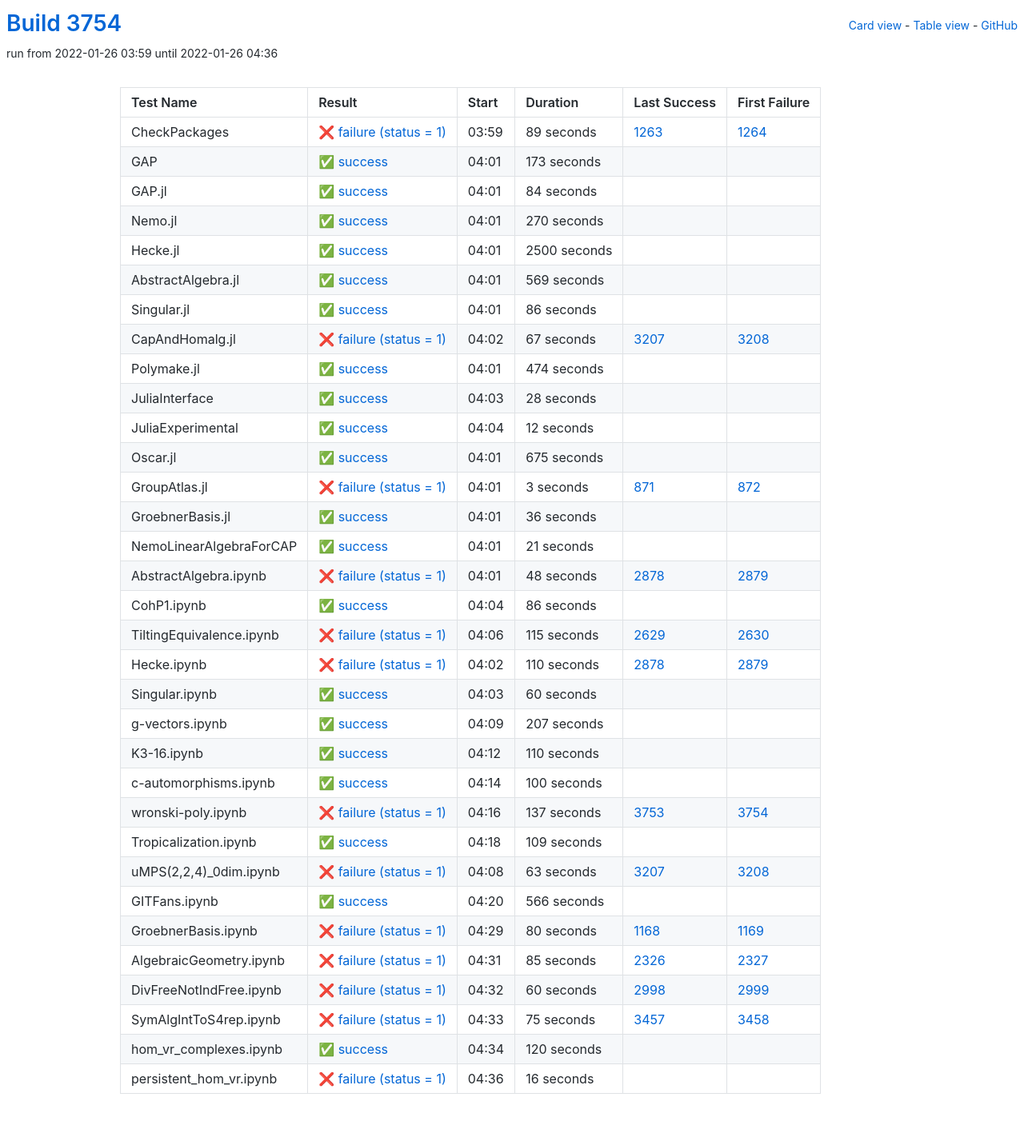
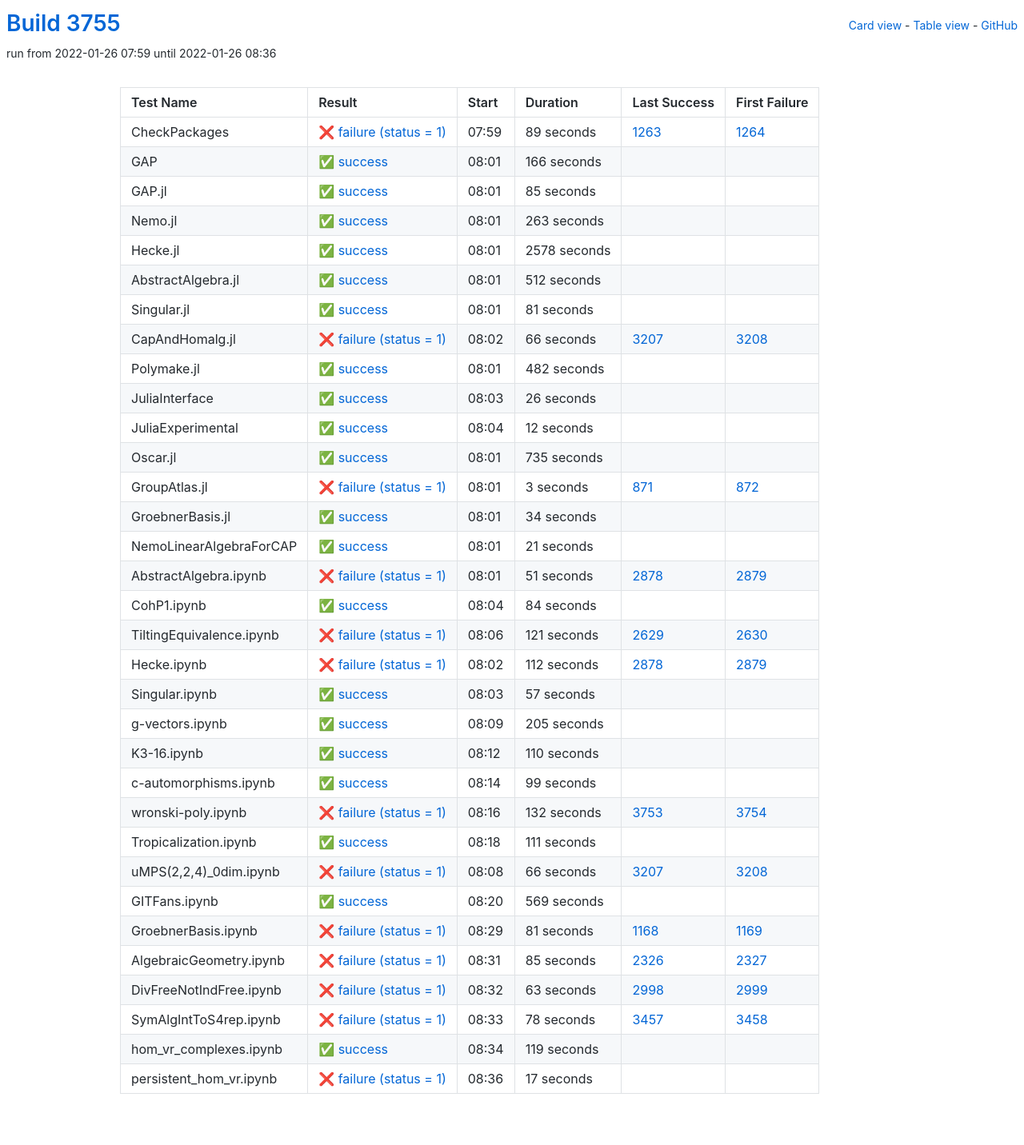
Before and after one commit to oscar-system/oscar-ci-status-stable, a Jekyll site: the page built from table.html, in a window 1280 px wide. Shown: the whole page at 80% size. Built offline with Jekyll 4.4.1, drawn with Linux system fonts in a browser that asks for light colours.

Commit message:
Build #3755

```diff
--- a/_data/ci.yml
+++ b/_data/ci.yml
@@ -1,6 +1,6 @@
 ---
-build: 3754
-build_url: https://oscarci.mathematik.uni-kl.de/job/oscar-stable/3754/
+build: 3755
+build_url: https://oscarci.mathematik.uni-kl.de/job/oscar-stable/3755/
 job: oscar-stable
 organization: oscar-system
 repo: oscar-ci-status-stable
@@ -8,8 +8,8 @@ repourl: https://github.com/oscar-system/oscar-ci-status-stable
 tests:
 - name: CheckPackages
   id: checkpackages
-  log: https://oscarci.mathematik.uni-kl.de/job/oscar-stable/3754/artifact/logs/build-3754/CheckPackages.log
-  start: 2022-01-26 03:59
+  log: https://oscarci.mathematik.uni-kl.de/job/oscar-stable/3755/artifact/logs/build-3755/CheckPackages.log
+  start: 2022-01-26 07:59
   success: false
   exitcode: 1
   status: failure
@@ -20,116 +20,116 @@ tests:
   first_failure_url: https://oscarci.mathematik.uni-kl.de/job/oscar-stable/1264/
 - name: GAP
   id: gap
-  log: https://oscarci.mathematik.uni-kl.de/job/oscar-stable/3754/artifact/logs/build-3754/GAP.log
-  start: 2022-01-26 04:01
+  log: https://oscarci.mathematik.uni-kl.de/job/oscar-stable/3755/artifact/logs/build-3755/GAP.log
+  start: 2022-01-26 08:01
   success: true
   exitcode: 0
   status: success
-  duration: 173
+  duration: 166
   last_success: false
   last_success_url:
   first_failure: false
   first_failure_url:
 - name: GAP.jl
   id: gap-jl
-  log: https://oscarci.mathematik.uni-kl.de/job/oscar-stable/3754/artifact/logs/build-3754/GAP.jl.log
-  start: 2022-01-26 04:01
+  log: https://oscarci.mathematik.uni-kl.de/job/oscar-stable/3755/artifact/logs/build-3755/GAP.jl.log
+  start: 2022-01-26 08:01
   success: true
   exitcode: 0
   status: success
-  duration: 84
+  duration: 85
   last_success: false
   last_success_url:
   first_failure: false
   first_failure_url:
 - name: Nemo.jl
   id: nemo-jl
-  log: https://oscarci.mathematik.uni-kl.de/job/oscar-stable/3754/artifact/logs/build-3754/Nemo.jl.log
-  start: 2022-01-26 04:01
+  log: https://oscarci.mathematik.uni-kl.de/job/oscar-stable/3755/artifact/logs/build-3755/Nemo.jl.log
+  start: 2022-01-26 08:01
   success: true
   exitcode: 0
   status: success
-  duration: 270
+  duration: 263
   last_success: false
   last_success_url:
   first_failure: false
   first_failure_url:
 - name: Hecke.jl
   id: hecke-jl
-  log: https://oscarci.mathematik.uni-kl.de/job/oscar-stable/3754/artifact/logs/build-3754/Hecke.jl.log
-  start: 2022-01-26 04:01
+  log: https://oscarci.mathematik.uni-kl.de/job/oscar-stable/3755/artifact/logs/build-3755/Hecke.jl.log
+  start: 2022-01-26 08:01
   success: true
   exitcode: 0
   status: success
-  duration: 2500
+  duration: 2578
   last_success: false
   last_success_url:
   first_failure: false
   first_failure_url:
 - name: AbstractAlgebra.jl
   id: abstractalgebra-jl
-  log: https://oscarci.mathematik.uni-kl.de/job/oscar-stable/3754/artifact/logs/build-3754/AbstractAlgebra.jl.log
-  start: 2022-01-26 04:01
+  log: https://oscarci.mathematik.uni-kl.de/job/oscar-stable/3755/artifact/logs/build-3755/AbstractAlgebra.jl.log
+  start: 2022-01-26 08:01
   success: true
   exitcode: 0
   status: success
-  duration: 569
+  duration: 512
   last_success: false
   last_success_url:
   first_failure: false
   first_failure_url:
 - name: Singular.jl
   id: singular-jl
-  log: https://oscarci.mathematik.uni-kl.de/job/oscar-stable/3754/artifact/logs/build-3754/Singular.jl.log
-  start: 2022-01-26 04:01
+  log: https://oscarci.mathematik.uni-kl.de/job/oscar-stable/3755/artifact/logs/build-3755/Singular.jl.log
+  start: 2022-01-26 08:01
   success: true
   exitcode: 0
   status: success
-  duration: 86
+  duration: 81
   last_success: false
   last_success_url:
   first_failure: false
   first_failure_url:
 - name: CapAndHomalg.jl
   id: capandhomalg-jl
-  log: https://oscarci.mathematik.uni-kl.de/job/oscar-stable/3754/artifact/logs/build-3754/CapAndHomalg.jl.log
-  start: 2022-01-26 04:02
+  log: https://oscarci.mathematik.uni-kl.de/job/oscar-stable/3755/artifact/logs/build-3755/CapAndHomalg.jl.log
+  start: 2022-01-26 08:02
   success: false
   exitcode: 1
   status: failure
-  duration: 67
+  duration: 66
   last_success: 3207
   last_success_url: https://oscarci.mathematik.uni-kl.de/job/oscar-stable/3207/
   first_failure: 3208
   first_failure_url: https://oscarci.mathematik.uni-kl.de/job/oscar-stable/3208/
 - name: Polymake.jl
   id: polymake-jl
-  log: https://oscarci.mathematik.uni-kl.de/job/oscar-stable/3754/artifact/logs/build-3754/Polymake.jl.log
-  start: 2022-01-26 04:01
+  log: https://oscarci.mathematik.uni-kl.de/job/oscar-stable/3755/artifact/logs/build-3755/Polymake.jl.log
+  start: 2022-01-26 08:01
   success: true
   exitcode: 0
   status: success
-  duration: 474
+  duration: 482
   last_success: false
   last_success_url:
   first_failure: false
   first_failure_url:
 - name: JuliaInterface
   id: juliainterface
-  log: https://oscarci.mathematik.uni-kl.de/job/oscar-stable/3754/artifact/logs/build-3754/JuliaInterface.log
-  start: 2022-01-26 04:03
+  log: https://oscarci.mathematik.uni-kl.de/job/oscar-stable/3755/artifact/logs/build-3755/JuliaInterface.log
+  start: 2022-01-26 08:03
   success: true
   exitcode: 0
   status: success
-  duration: 28
+  duration: 26
   last_success: false
   last_success_url:
   first_failure: false
   first_failure_url:
 - name: JuliaExperimental
   id: juliaexperimental
-  log: https://oscarci.mathematik.uni-kl.de/job/oscar-stable/3754/artifact/logs/build-3754/JuliaExperimental.log
-  start: 2022-01-26 04:04
+  log: https://oscarci.mathematik.uni-kl.de/job/oscar-stable/3755/artifact/logs/build-3755/JuliaExperimental.log
+  start: 2022-01-26 08:04
   success: true
   exitcode: 0
   status: success
@@ -140,20 +140,20 @@ tests:
   first_failure_url:
 - name: Oscar.jl
   id: oscar-jl
-  log: https://oscarci.mathematik.uni-kl.de/job/oscar-stable/3754/artifact/logs/build-3754/Oscar.jl.log
-  start: 2022-01-26 04:01
+  log: https://oscarci.mathematik.uni-kl.de/job/oscar-stable/3755/artifact/logs/build-3755/Oscar.jl.log
+  start: 2022-01-26 08:01
   success: true
   exitcode: 0
   status: success
-  duration: 675
+  duration: 735
   last_success: false
   last_success_url:
   first_failure: false
   first_failure_url:
 - name: GroupAtlas.jl
   id: groupatlas-jl
-  log: https://oscarci.mathematik.uni-kl.de/job/oscar-stable/3754/artifact/logs/build-3754/GroupAtlas.jl.log
-  start: 2022-01-26 04:01
+  log: https://oscarci.mathematik.uni-kl.de/job/oscar-stable/3755/artifact/logs/build-3755/GroupAtlas.jl.log
+  start: 2022-01-26 08:01
   success: false
   exitcode: 1
   status: failure
@@ -164,20 +164,20 @@ tests:
   first_failure_url: https://oscarci.mathematik.uni-kl.de/job/oscar-stable/872/
 - name: GroebnerBasis.jl
   id: groebnerbasis-jl
-  log: https://oscarci.mathematik.uni-kl.de/job/oscar-stable/3754/artifact/logs/build-3754/GroebnerBasis.jl.log
-  start: 2022-01-26 04:01
+  log: https://oscarci.mathematik.uni-kl.de/job/oscar-stable/3755/artifact/logs/build-3755/GroebnerBasis.jl.log
+  start: 2022-01-26 08:01
   success: true
   exitcode: 0
   status: success
-  duration: 36
+  duration: 34
   last_success: false
   last_success_url:
   first_failure: false
   first_failure_url:
 - name: NemoLinearAlgebraForCAP
   id: nemolinearalgebraforcap
-  log: https://oscarci.mathematik.uni-kl.de/job/oscar-stable/3754/artifact/logs/build-3754/NemoLinearAlgebraForCAP.log
-  start: 2022-01-26 04:01
+  log: https://oscarci.mathematik.uni-kl.de/job/oscar-stable/3755/artifact/logs/build-3755/NemoLinearAlgebraForCAP.log
+  start: 2022-01-26 08:01
   success: true
   exitcode: 0
   status: success
@@ -188,80 +188,80 @@ tests:
   first_failure_url:
 - name: AbstractAlgebra.ipynb
   id: abstractalgebra-ipynb
-  log: https://oscarci.mathematik.uni-kl.de/job/oscar-stable/3754/artifact/logs/build-3754/AbstractAlgebra.ipynb.log
-  start: 2022-01-26 04:01
+  log: https://oscarci.mathematik.uni-kl.de/job/oscar-stable/3755/artifact/logs/build-3755/AbstractAlgebra.ipynb.log
+  start: 2022-01-26 08:01
   success: false
   exitcode: 1
   status: failure
-  duration: 48
+  duration: 51
   last_success: 2878
   last_success_url: https://oscarci.mathematik.uni-kl.de/job/oscar-stable/2878/
   first_failure: 2879
   first_failure_url: https://oscarci.mathematik.uni-kl.de/job/oscar-stable/2879/
 - name: CohP1.ipynb
   id: cohp1-ipynb
-  log: https://oscarci.mathematik.uni-kl.de/job/oscar-stable/3754/artifact/logs/build-3754/CohP1.ipynb.log
-  start: 2022-01-26 04:04
+  log: https://oscarci.mathematik.uni-kl.de/job/oscar-stable/3755/artifact/logs/build-3755/CohP1.ipynb.log
+  start: 2022-01-26 08:04
   success: true
   exitcode: 0
   status: success
-  duration: 86
+  duration: 84
   last_success: false
   last_success_url:
   first_failure: false
   first_failure_url:
 - name: TiltingEquivalence.ipynb
   id: tiltingequivalence-ipynb
-  log: https://oscarci.mathematik.uni-kl.de/job/oscar-stable/3754/artifact/logs/build-3754/TiltingEquivalence.ipynb.log
-  start: 2022-01-26 04:06
+  log: https://oscarci.mathematik.uni-kl.de/job/oscar-stable/3755/artifact/logs/build-3755/TiltingEquivalence.ipynb.log
+  start: 2022-01-26 08:06
   success: false
   exitcode: 1
   status: failure
-  duration: 115
+  duration: 121
   last_success: 2629
   last_success_url: https://oscarci.mathematik.uni-kl.de/job/oscar-stable/2629/
   first_failure: 2630
   first_failure_url: https://oscarci.mathematik.uni-kl.de/job/oscar-stable/2630/
 - name: Hecke.ipynb
   id: hecke-ipynb
-  log: https://oscarci.mathematik.uni-kl.de/job/oscar-stable/3754/artifact/logs/build-3754/Hecke.ipynb.log
-  start: 2022-01-26 04:02
+  log: https://oscarci.mathematik.uni-kl.de/job/oscar-stable/3755/artifact/logs/build-3755/Hecke.ipynb.log
+  start: 2022-01-26 08:02
   success: false
   exitcode: 1
   status: failure
-  duration: 110
+  duration: 112
   last_success: 2878
   last_success_url: https://oscarci.mathematik.uni-kl.de/job/oscar-stable/2878/
   first_failure: 2879
   first_failure_url: https://oscarci.mathematik.uni-kl.de/job/oscar-stable/2879/
 - name: Singular.ipynb
   id: singular-ipynb
-  log: https://oscarci.mathematik.uni-kl.de/job/oscar-stable/3754/artifact/logs/build-3754/Singular.ipynb.log
-  start: 2022-01-26 04:03
+  log: https://oscarci.mathematik.uni-kl.de/job/oscar-stable/3755/artifact/logs/build-3755/Singular.ipynb.log
+  start: 2022-01-26 08:03
   success: true
   exitcode: 0
   status: success
-  duration: 60
+  duration: 57
   last_success: false
   last_success_url:
   first_failure: false
   first_failure_url:
 - name: g-vectors.ipynb
   id: g-vectors-ipynb
-  log: https://oscarci.mathematik.uni-kl.de/job/oscar-stable/3754/artifact/logs/build-3754/g-vectors.ipynb.log
-  start: 2022-01-26 04:09
+  log: https://oscarci.mathematik.uni-kl.de/job/oscar-stable/3755/artifact/logs/build-3755/g-vectors.ipynb.log
+  start: 2022-01-26 08:09
   success: true
   exitcode: 0
   status: success
-  duration: 207
+  duration: 205
   last_success: false
   last_success_url:
   first_failure: false
   first_failure_url:
 - name: K3-16.ipynb
   id: k3-16-ipynb
-  log: https://oscarci.mathematik.uni-kl.de/job/oscar-stable/3754/artifact/logs/build-3754/K3-16.ipynb.log
-  start: 2022-01-26 04:12
+  log: https://oscarci.mathematik.uni-kl.de/job/oscar-stable/3755/artifact/logs/build-3755/K3-16.ipynb.log
+  start: 2022-01-26 08:12
   success: true
   exitcode: 0
   status: success
@@ -272,80 +272,80 @@ tests:
   first_failure_url:
 - name: c-automorphisms.ipynb
   id: c-automorphisms-ipynb
-  log: https://oscarci.mathematik.uni-kl.de/job/oscar-stable/3754/artifact/logs/build-3754/c-automorphisms.ipynb.log
-  start: 2022-01-26 04:14
+  log: https://oscarci.mathematik.uni-kl.de/job/oscar-stable/3755/artifact/logs/build-3755/c-automorphisms.ipynb.log
+  start: 2022-01-26 08:14
   success: true
   exitcode: 0
   status: success
-  duration: 100
+  duration: 99
   last_success: false
   last_success_url:
   first_failure: false
   first_failure_url:
 - name: wronski-poly.ipynb
   id: wronski-poly-ipynb
-  log: https://oscarci.mathematik.uni-kl.de/job/oscar-stable/3754/artifact/logs/build-3754/wronski-poly.ipynb.log
-  start: 2022-01-26 04:16
+  log: https://oscarci.mathematik.uni-kl.de/job/oscar-stable/3755/artifact/logs/build-3755/wronski-poly.ipynb.log
+  start: 2022-01-26 08:16
   success: false
   exitcode: 1
   status: failure
-  duration: 137
+  duration: 132
   last_success: 3753
   last_success_url: https://oscarci.mathematik.uni-kl.de/job/oscar-stable/3753/
   first_failure: 3754
   first_failure_url: https://oscarci.mathematik.uni-kl.de/job/oscar-stable/3754/
 - name: Tropicalization.ipynb
   id: tropicalization-ipynb
-  log: https://oscarci.mathematik.uni-kl.de/job/oscar-stable/3754/artifact/logs/build-3754/Tropicalization.ipynb.log
-  start: 2022-01-26 04:18
+  log: https://oscarci.mathematik.uni-kl.de/job/oscar-stable/3755/artifact/logs/build-3755/Tropicalization.ipynb.log
+  start: 2022-01-26 08:18
   success: true
   exitcode: 0
   status: success
-  duration: 109
+  duration: 111
   last_success: false
   last_success_url:
   first_failure: false
   first_failure_url:
 - name: uMPS(2,2,4)_0dim.ipynb
   id: umps-2-2-4-0dim-ipynb
-  log: https://oscarci.mathematik.uni-kl.de/job/oscar-stable/3754/artifact/logs/build-3754/uMPS-2-2-4-_0dim.ipynb.log
-  start: 2022-01-26 04:08
+  log: https://oscarci.mathematik.uni-kl.de/job/oscar-stable/3755/artifact/logs/build-3755/uMPS-2-2-4-_0dim.ipynb.log
+  start: 2022-01-26 08:08
   success: false
   exitcode: 1
   status: failure
-  duration: 63
+  duration: 66
   last_success: 3207
   last_success_url: https://oscarci.mathematik.uni-kl.de/job/oscar-stable/3207/
   first_failure: 3208
   first_failure_url: https://oscarci.mathematik.uni-kl.de/job/oscar-stable/3208/
 - name: GITFans.ipynb
   id: gitfans-ipynb
-  log: https://oscarci.mathematik.uni-kl.de/job/oscar-stable/3754/artifact/logs/build-3754/GITFans.ipynb.log
-  start: 2022-01-26 04:20
+  log: https://oscarci.mathematik.uni-kl.de/job/oscar-stable/3755/artifact/logs/build-3755/GITFans.ipynb.log
+  start: 2022-01-26 08:20
   success: true
   exitcode: 0
   status: success
-  duration: 566
+  duration: 569
   last_success: false
   last_success_url:
   first_failure: false
   first_failure_url:
 - name: GroebnerBasis.ipynb
   id: groebnerbasis-ipynb
-  log: https://oscarci.mathematik.uni-kl.de/job/oscar-stable/3754/artifact/logs/build-3754/GroebnerBasis.ipynb.log
-  start: 2022-01-26 04:29
+  log: https://oscarci.mathematik.uni-kl.de/job/oscar-stable/3755/artifact/logs/build-3755/GroebnerBasis.ipynb.log
+  start: 2022-01-26 08:29
   success: false
   exitcode: 1
   status: failure
-  duration: 80
+  duration: 81
   last_success: 1168
   last_success_url: https://oscarci.mathematik.uni-kl.de/job/oscar-stable/1168/
   first_failure: 1169
   first_failure_url: https://oscarci.mathematik.uni-kl.de/job/oscar-stable/1169/
 - name: AlgebraicGeometry.ipynb
   id: algebraicgeometry-ipynb
-  log: https://oscarci.mathematik.uni-kl.de/job/oscar-stable/3754/artifact/logs/build-3754/AlgebraicGeometry.ipynb.log
-  start: 2022-01-26 04:31
+  log: https://oscarci.mathematik.uni-kl.de/job/oscar-stable/3755/artifact/logs/build-3755/AlgebraicGeometry.ipynb.log
+  start: 2022-01-26 08:31
   success: false
   exitcode: 1
   status: failure
@@ -356,48 +356,48 @@ tests:
   first_failure_url: https://oscarci.mathematik.uni-kl.de/job/oscar-stable/2327/
 - name: DivFreeNotIndFree.ipynb
   id: divfreenotindfree-ipynb
-  log: https://oscarci.mathematik.uni-kl.de/job/oscar-stable/3754/artifact/logs/build-3754/DivFreeNotIndFree.ipynb.log
-  start: 2022-01-26 04:32
+  log: https://oscarci.mathematik.uni-kl.de/job/oscar-stable/3755/artifact/logs/build-3755/DivFreeNotIndFree.ipynb.log
+  start: 2022-01-26 08:32
   success: false
   exitcode: 1
   status: failure
-  duration: 60
+  duration: 63
   last_success: 2998
   last_success_url: https://oscarci.mathematik.uni-kl.de/job/oscar-stable/2998/
   first_failure: 2999
   first_failure_url: https://oscarci.mathematik.uni-kl.de/job/oscar-stable/2999/
 - name: SymAlgIntToS4rep.ipynb
   id: symalginttos4rep-ipynb
-  log: https://oscarci.mathematik.uni-kl.de/job/oscar-stable/3754/artifact/logs/build-3754/SymAlgIntToS4rep.ipynb.log
-  start: 2022-01-26 04:33
+  log: https://oscarci.mathematik.uni-kl.de/job/oscar-stable/3755/artifact/logs/build-3755/SymAlgIntToS4rep.ipynb.log
+  start: 2022-01-26 08:33
   success: false
   exitcode: 1
   status: failure
-  duration: 75
+  duration: 78
   last_success: 3457
   last_success_url: https://oscarci.mathematik.uni-kl.de/job/oscar-stable/3457/
   first_failure: 3458
   first_failure_url: https://oscarci.mathematik.uni-kl.de/job/oscar-stable/3458/
 - name: hom_vr_complexes.ipynb
   id: hom-vr-complexes-ipynb
-  log: https://oscarci.mathematik.uni-kl.de/job/oscar-stable/3754/artifact/logs/build-3754/hom_vr_complexes.ipynb.log
-  start: 2022-01-26 04:34
+  log: https://oscarci.mathematik.uni-kl.de/job/oscar-stable/3755/artifact/logs/build-3755/hom_vr_complexes.ipynb.log
+  start: 2022-01-26 08:34
   success: true
   exitcode: 0
   status: success
-  duration: 120
+  duration: 119
   last_success: false
   last_success_url:
   first_failure: false
   first_failure_url:
 - name: persistent_hom_vr.ipynb
   id: persistent-hom-vr-ipynb
-  log: https://oscarci.mathematik.uni-kl.de/job/oscar-stable/3754/artifact/logs/build-3754/persistent_hom_vr.ipynb.log
-  start: 2022-01-26 04:36
+  log: https://oscarci.mathematik.uni-kl.de/job/oscar-stable/3755/artifact/logs/build-3755/persistent_hom_vr.ipynb.log
+  start: 2022-01-26 08:36
   success: false
   exitcode: 1
   status: failure
-  duration: 16
+  duration: 17
   last_success: false
   last_success_url:
   first_failure: false
```
Also changed, not shown: README.md.
